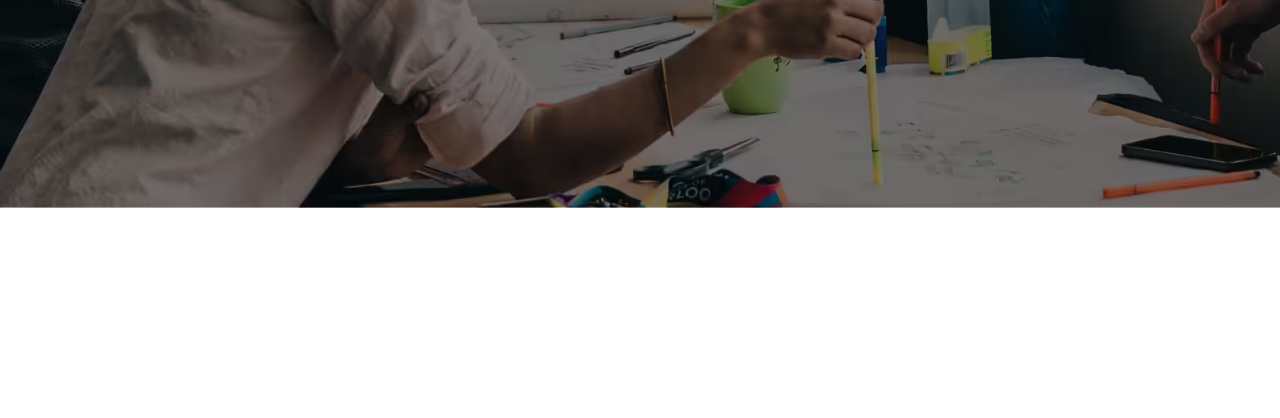
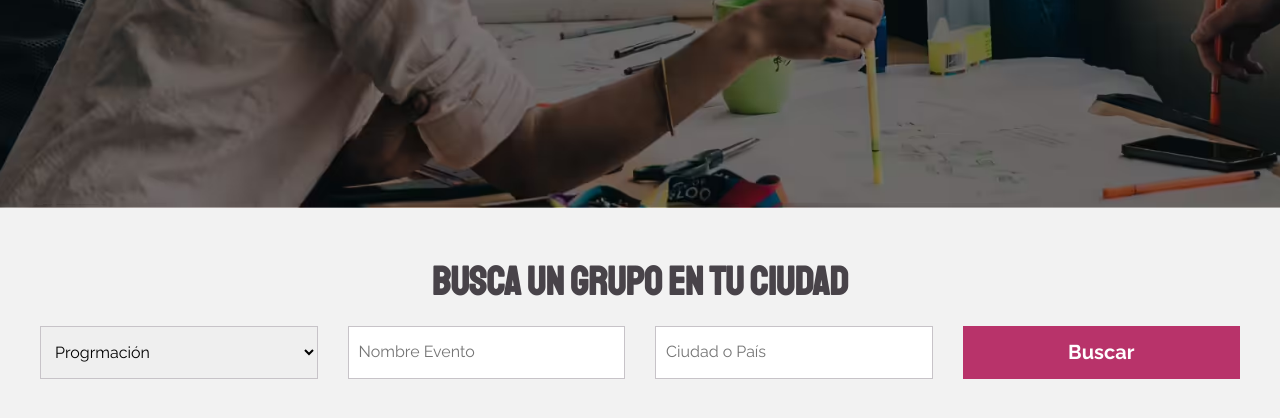
Before and after one commit to joelcascar/Proyecto-Meeti, a website: page index.html in a window 1280 px wide. Shown: the part 524-942 px from the top of the page. Before the commit the page ends 800 px from the top, so only its background shows below. Drawn offline with Linux system fonts and the light colour scheme.

Commit message:
busqueda finalizado

```diff
--- a/index.html
+++ b/index.html
@@ -33,6 +33,35 @@
         <a href="#" class="hero__enlace">Obtener un enlace</a>
     </section>
 
+    <!-- Sección  busqueda-->
+
+    <section class="busqueda">
+        <h2 class="busqueda__heading">Busca un grupo en tu ciudad</h2>
+        <div class="contenedor">
+            <form class="formulario">
+                <select class="formulario__campo">
+                    <option>Progrmación</option>
+                    <option>Diseño</option>
+                    <option>Negocios</option>
+                    <option>Moda</option>
+                    <option>Ejercicio y Salud</option>
+                    <option>Fotografía</option>
+                    <option>Comida</option>
+                    <option>Diseño Interior</option>
+                    <option>Café</option>
+                    <option>Cine</option>
+                    <option>Libros</option>
+                    <option>Emprendimiento</option>
+                </select>
+
+                <input type="text" class="formulario__campo" placeholder="Nombre Evento">
+
+                <input type="text" class="formulario__campo" placeholder="Ciudad o País">
+                <input type="submit" class="formulario__submit" value="Buscar">
+            </form>
+        </div>
+    </section>
+
     <script src="build/js/app.js"></script>
 </body>
 </html>
--- /dev/null
+++ b/src/scss/ui/contenido/_busqueda.scss
@@ -0,0 +1,37 @@
+@use "base/mixins" as m;
+@use "base/variables" as v;
+
+.busqueda{
+    background-color: v.$grisClaro;
+    padding: 5rem 0;
+
+    &__heading{
+        text-align: center;
+        margin: 0;
+        color: v.$gris;
+    }
+}
+
+.formulario{
+    margin-top: 2rem;
+    display: flex;
+    flex-direction: column;
+
+    @include m.tablet{
+       @include m.grid(4,3rem);
+    }
+
+    &__campo{
+        padding: 1rem;
+        border: 1px solid lighten($color: v.$gris, $amount: 50%);
+        margin-bottom: 2rem;
+        @include m.tablet{
+            margin-bottom: 0;
+        }
+    }
+
+    &__submit{
+        @include m.boton(v.$primario, v.$blanco);
+        margin-top: 0;
+    }
+}
--- a/src/scss/ui/contenido/_index.scss
+++ b/src/scss/ui/contenido/_index.scss
@@ -1 +1,2 @@
 @forward "hero";
+@forward "busqueda";
```
Also changed, not shown: build/css/app.css, 1 other file.
